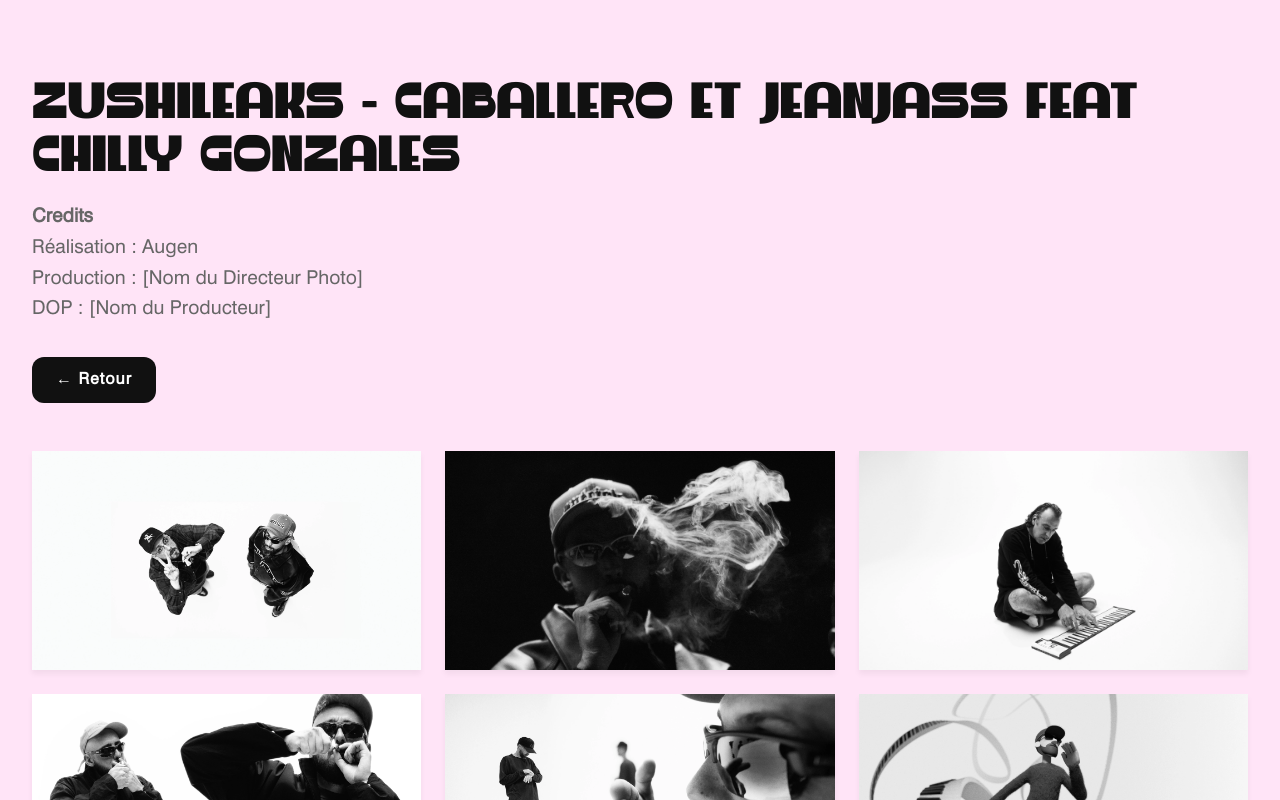
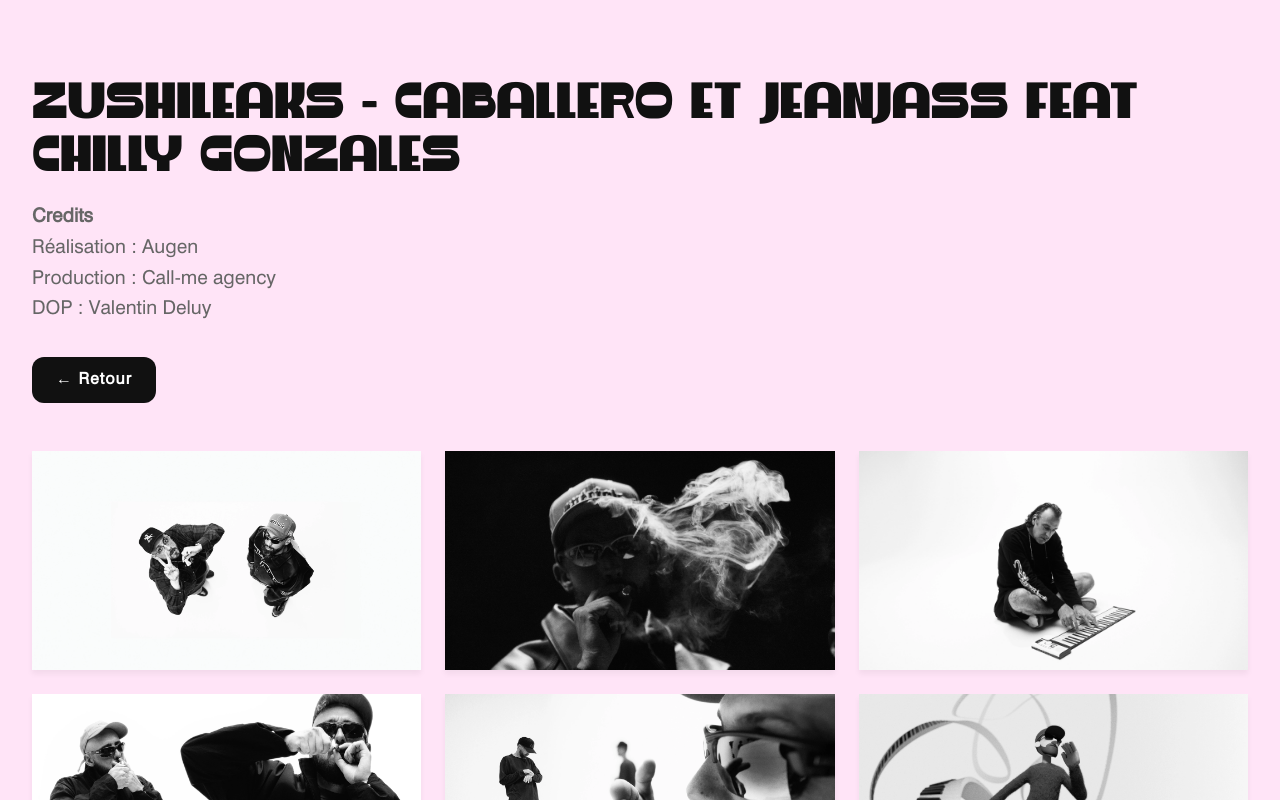
Before and after one commit to Cyb3rOguh/site_fanny, a React (Create React App) app: page /colo/1 in a window 1280 px wide. Shown: the top 800 px of the page. Built offline with nearby package versions, Linux system fonts and the light colour scheme.

Commit message:
Zushileaks

```diff
--- a/src/ColoDetail.tsx
+++ b/src/ColoDetail.tsx
@@ -21,7 +21,7 @@ const ColoDetail: React.FC = () => {
   const content: Record<ColoId, ProjectData> = {
     '1': {
       title: 'ZUSHILEAKS - Caballero et JeanJass feat Chilly Gonzales',
-      description: '<strong>Credits</strong><br/>Réalisation : Augen<br/>Production : [Nom du Directeur Photo]<br/>DOP : [Nom du Producteur]',
+      description: '<strong>Credits</strong><br/>Réalisation : Augen<br/>Production : Call-me agency<br/>DOP : Valentin Deluy',
       images: [
         '/Stills/CaballeroetJeanJass/CaballeroetJeanJass.webp',
         '/Stills/CaballeroetJeanJass/CaballeroetJeanJass2.webp',
```
